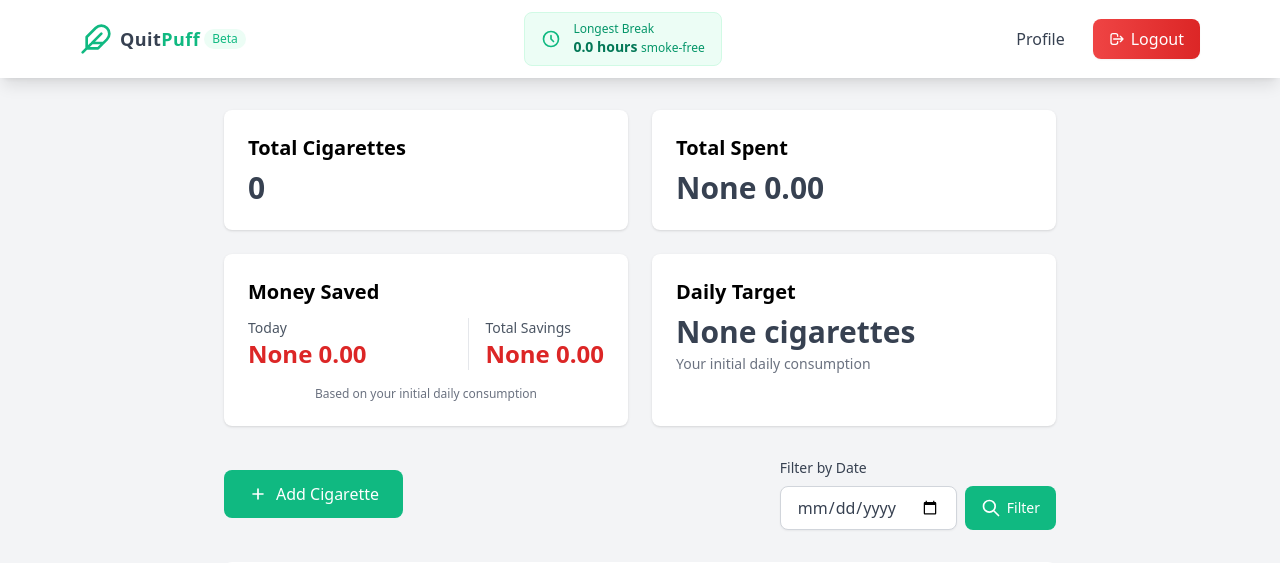
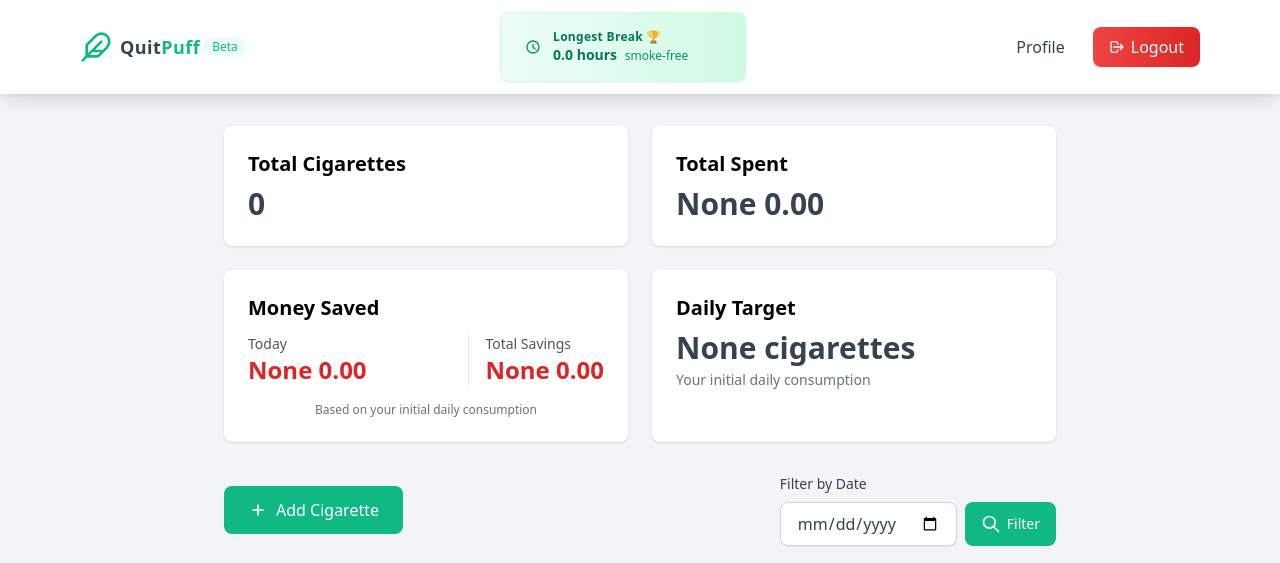
Before and after one commit to saurabhwebdev/quitpuff, a Flask app: page /dashboard in a window 1280 px wide. Shown: the top 563 px of the page. Run offline with Flask 3, Linux system fonts and the light colour scheme; the visitor is signed in with stand-in values (Sample User, id 1); data that the repository does not hold is empty; some libraries are stand-ins or nearby versions.

Commit message:
General app improvement

```diff
--- a/app.py
+++ b/app.py
@@ -314,18 +314,23 @@
         # Get all cigarettes for the user
         cigarettes = Cigarette.query.filter_by(user_id=current_user.id).order_by(Cigarette.smoked_at.desc()).all()
 
-        # Calculate max time between cigarettes
+        # Calculate average and max time between cigarettes
+        avg_time_between = 0
+        max_time_between = 0
+
         if len(cigarettes) > 1:
             time_diffs = []
             sorted_cigs = sorted(cigarettes, key=lambda x: x.smoked_at)
             for i in range(len(sorted_cigs)-1):
                 diff = sorted_cigs[i].smoked_at - sorted_cigs[i+1].smoked_at
                 time_diffs.append(abs(diff.total_seconds() / 3600))  # Convert to hours
+            avg_time_between = sum(time_diffs) / len(time_diffs) if time_diffs else 0
             max_time_between = max(time_diffs) if time_diffs else 0
-        else:
-            max_time_between = 0
 
-        return {'max_time_between': max_time_between}
+        return {
+            'max_time_between': max_time_between,
+            'avg_time_between': avg_time_between
+        }
     return {}
 
 @app.errorhandler(500)
--- a/templates/base.html
+++ b/templates/base.html
@@ -141,24 +141,50 @@
                     </div>
                 </div>
                 {% if current_user.is_authenticated %}
+                <!-- Stats Toggle in Navbar -->
+                <div class="hidden md:flex items-center bg-gradient-to-r from-emerald-50 to-emerald-100 rounded-lg px-3 py-2 border border-emerald-100 relative overflow-hidden cursor-pointer hover:from-emerald-100 hover:to-emerald-200 transition-all duration-200 shadow-sm"
+                     onclick="toggleStats()" id="statsToggle">
+                    <div class="w-[220px] h-[52px] relative">
                     <!-- Longest Break Stats -->
-                <div class="hidden md:flex items-center bg-emerald-50 rounded-lg px-4 py-2 border border-emerald-100">
+                    <div class="flex items-center transition-all duration-500 ease-in-out absolute inset-0 px-3 py-1.5" id="longestBreakStats">
                         <div class="mr-3">
-                        <svg class="w-5 h-5 text-emerald-500" fill="none" stroke="currentColor" viewBox="0 0 24 24">
+                            <svg class="w-4 h-4 text-emerald-600" fill="none" stroke="currentColor" viewBox="0 0 24 24">
                                 <path stroke-linecap="round" stroke-linejoin="round" stroke-width="2"
                                       d="M12 8v4l3 3m6-3a9 9 0 11-18 0 9 9 0 0118 0z" />
                             </svg>
                         </div>
                         <div>
-                        <p class="text-xs text-emerald-600 font-medium">Longest Break</p>
+                            <p class="text-xs text-emerald-700 font-semibold tracking-wide">Longest Break 🏆</p>
                             <p class="text-sm font-bold text-emerald-700">
                                 {% if max_time_between >= 24 %}
                                     {{ "%.1f"|format(max_time_between/24) }} days
                                 {% else %}
                                     {{ "%.1f"|format(max_time_between) }} hours
                                 {% endif %}
-                            <span class="text-xs font-normal text-emerald-600">smoke-free</span>
+                                <span class="text-xs font-medium text-emerald-600 ml-1">smoke-free</span>
                             </p>
+                        </div>
+                    </div>
+                    <!-- Average Time Stats -->
+                    <div class="flex items-center transition-all duration-500 ease-in-out absolute inset-0 px-3 py-1.5 translate-x-full" id="averageTimeStats">
+                        <div class="mr-3">
+                            <svg class="w-4 h-4 text-emerald-600" fill="none" stroke="currentColor" viewBox="0 0 24 24">
+                                <path stroke-linecap="round" stroke-linejoin="round" stroke-width="2"
+                                      d="M13 16h-1v-4h-1m1-4h.01M21 12a9 9 0 11-18 0 9 9 0 0118 0z" />
+                            </svg>
+                        </div>
+                        <div>
+                            <p class="text-xs text-emerald-700 font-semibold tracking-wide">Average Time 📊</p>
+                            <p class="text-sm font-bold text-emerald-700">
+                                {% if avg_time_between >= 24 %}
+                                    {{ "%.1f"|format(avg_time_between/24) }} days
+                                {% else %}
+                                    {{ "%.1f"|format(avg_time_between) }} hours
+                                {% endif %}
+                                <span class="text-xs font-medium text-emerald-600 ml-1">per cigarette</span>
+                            </p>
+                        </div>
+                    </div>
                     </div>
                 </div>
                 <div class="flex items-center gap-3 mt-3 sm:mt-0">
@@ -196,5 +222,26 @@
 
         {% block content %}{% endblock %}
     </div>
+    <script>
+        let showingLongestBreak = true;
+
+        function toggleStats() {
+            const longestBreakStats = document.getElementById('longestBreakStats');
+            const averageTimeStats = document.getElementById('averageTimeStats');
+
+            if (showingLongestBreak) {
+                longestBreakStats.style.transform = 'translateX(-100%)';
+                averageTimeStats.style.transform = 'translateX(0)';
+            } else {
+                longestBreakStats.style.transform = 'translateX(0)';
+                averageTimeStats.style.transform = 'translateX(100%)';
+            }
+
+            showingLongestBreak = !showingLongestBreak;
+        }
+
+        // Auto toggle every 4 seconds
+        setInterval(toggleStats, 4000);
+    </script>
 </body>
 </html>
```
Lines whose indentation alone changed are shown as unchanged.
